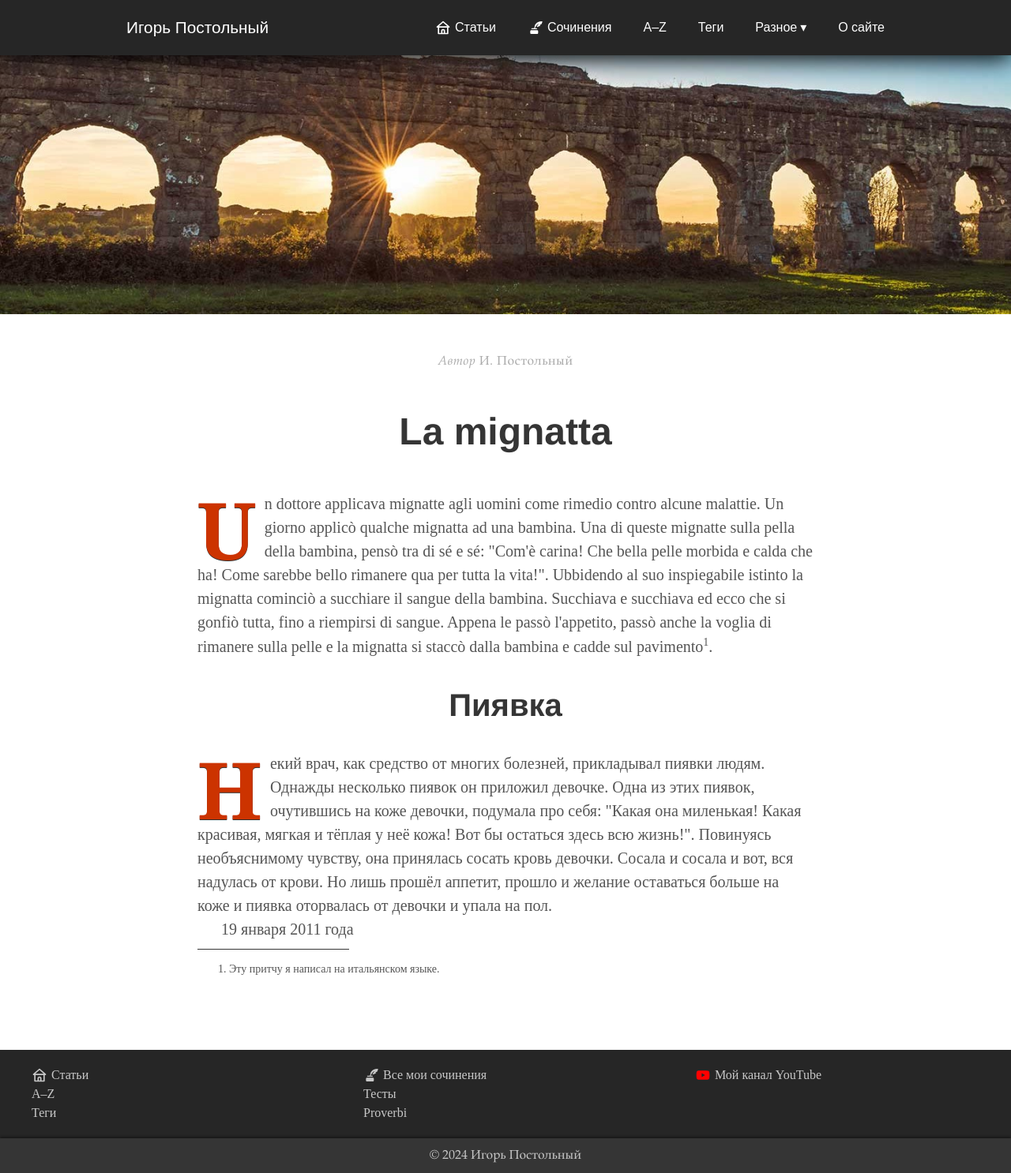
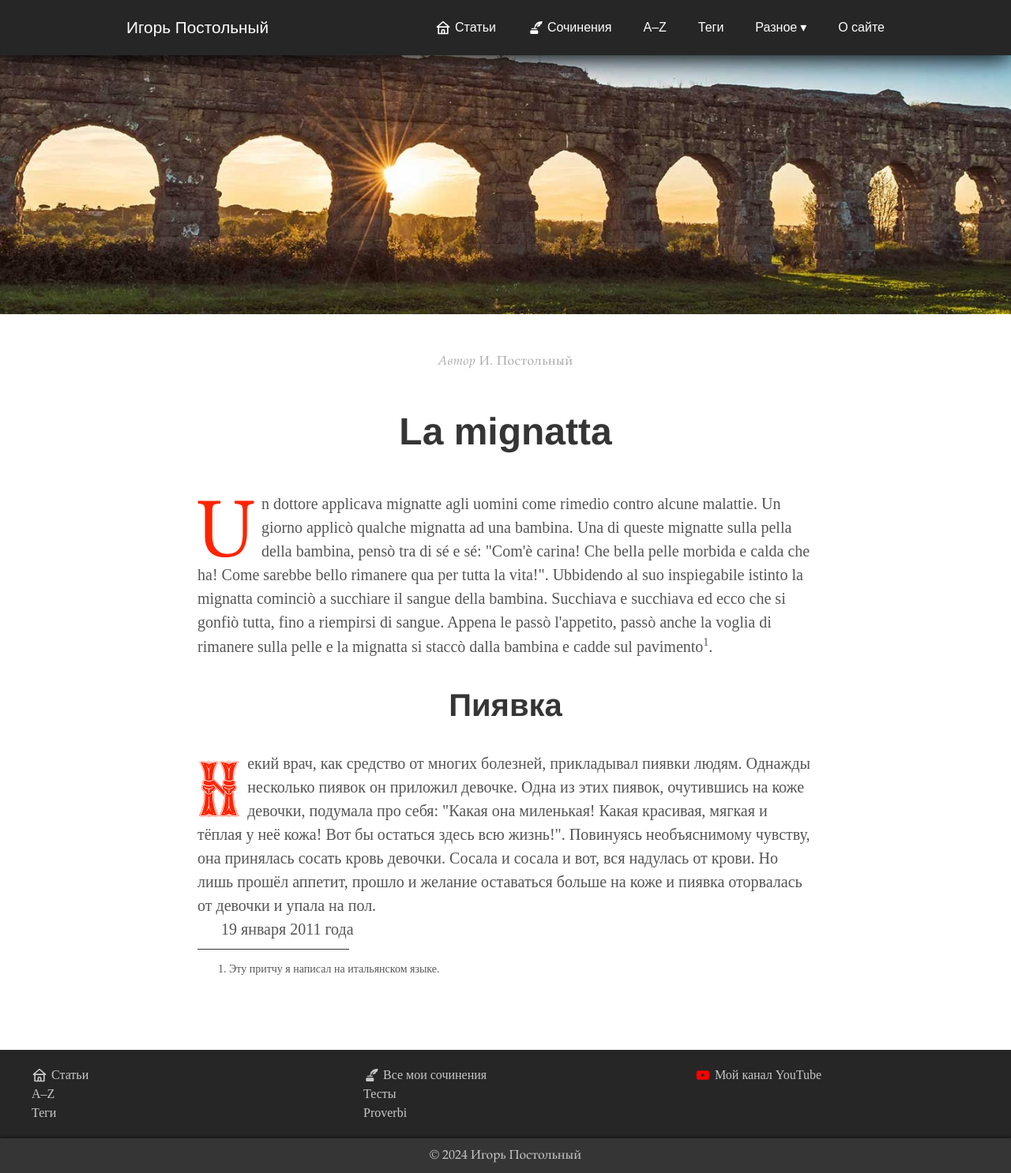
Before and after one commit to postolny/postolny.github.io, a Jekyll site: the page built from _pages/la-mignatta.html, in a window 1280 px wide. Shown: the whole page at 79% size. Built offline with Jekyll 4.4.1, drawn with Linux system fonts in a browser that asks for light colours; some web fonts are replaced.

Commit message:
Add files via upload

```diff
--- a/_sass/tale/_fonts.scss
+++ b/_sass/tale/_fonts.scss
@@ -1,8 +1,7 @@
 @font-face {
-  font-family: 'VertogradUnicode';
-  src: url('/fonts/VertogradUnicode.woff2') format('woff2'),
-       url('/fonts/VertogradUnicode.woff') format('woff'),
-       url('/fonts/VertogradUnicode.otf') format('opentype');
+  font-family: 'IndictionUnicode';
+  src: url('/fonts/IndictionUnicode.woff2') format('woff2'),
+       url('/fonts/IndictionUnicode.woff') format('woff');
   font-weight: normal;
   font-style: normal;
   font-display: swap;
--- a/_sass/tale/_layout.scss
+++ b/_sass/tale/_layout.scss
@@ -704,13 +704,13 @@ a:hover .footer-icon--red svg {
   }
 
   p:first-of-type::first-letter, h2 + p::first-letter {
-    font-family: 'VertogradUnicode', 'Georgia', serif;
-    font-size: 3.7em;
+    font-family: 'IndictionUnicode', 'Georgia', serif;
+    font-size: 4.4em;
     font-weight: normal;
     float: left;
     margin: 0.15em 0.1em -0.1em 0;
     line-height: 0.88;
-    color: #c30;
+    color: #ff2400;
     text-shadow: none;
   }
 
@@ -1090,10 +1090,8 @@ body.is-playing {
   }
 
   .drop-cap p:first-of-type::first-letter,
-  .drop-cap h2 + p::first-letter,
-  .drop-cap.fallback-font p:first-of-type::first-letter,
-  .drop-cap.fallback-font h2 + p::first-letter {
-    color: $white;
+  .drop-cap.fallback-font p:first-of-type::first-letter {
+    color: #4caf50;
   }
 
   #spartiti_row > div {
```
